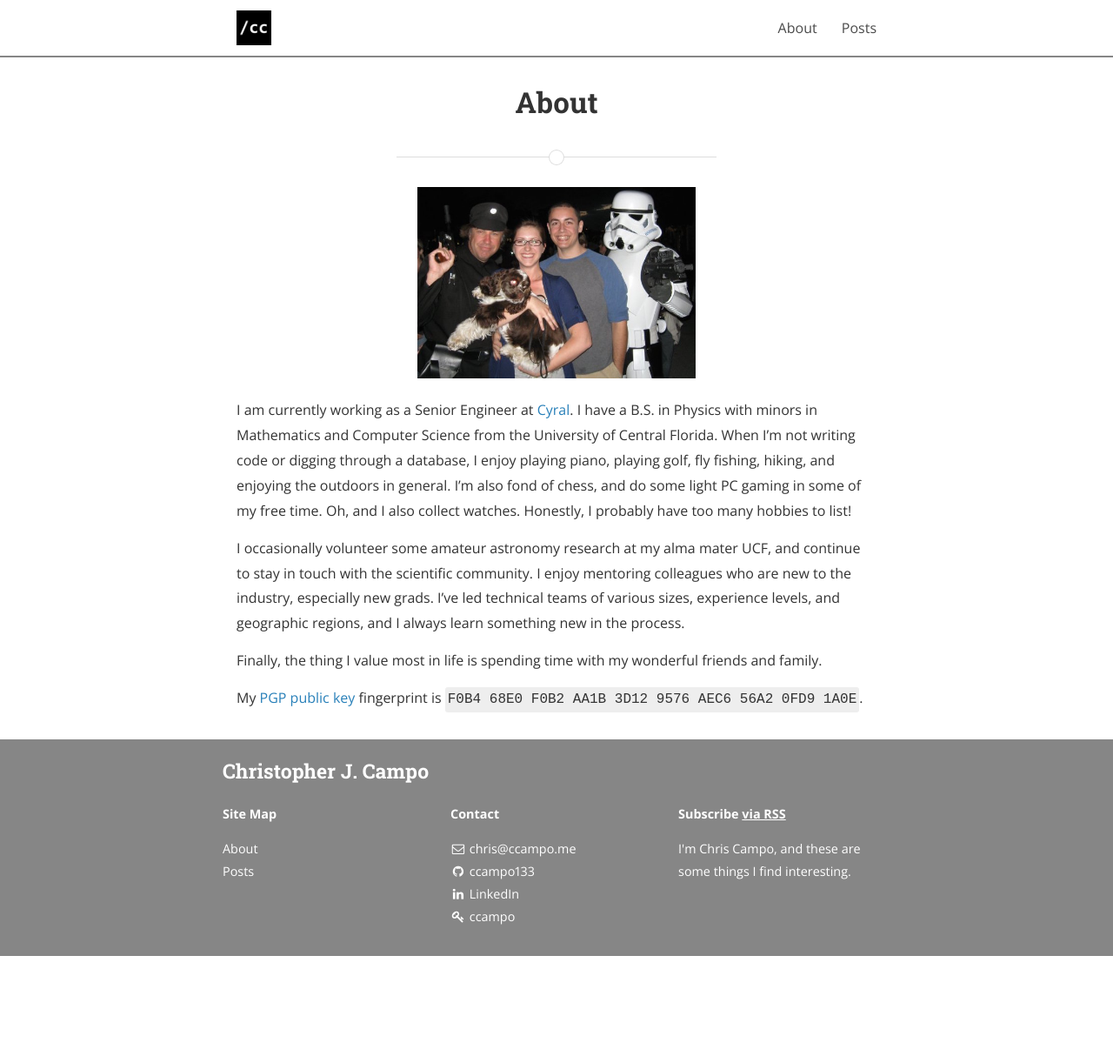
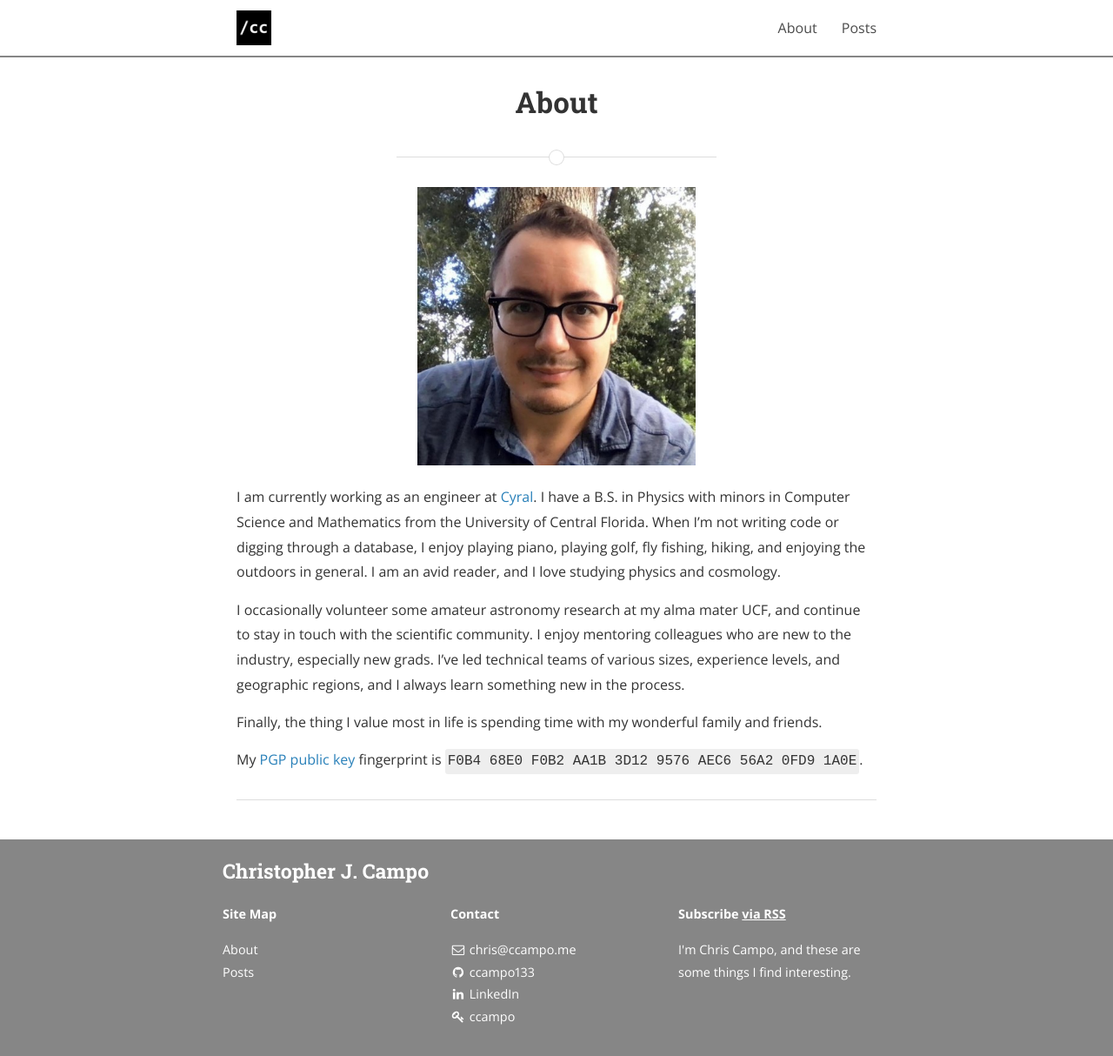
Before and after one commit to ccampo133/ccampo133.github.io, a Jekyll site: the page built from pages/about.md, in a window 1280 px wide. Shown: the whole page at 87% size. Built offline with Jekyll 4.4.1, drawn with Linux system fonts in a browser that asks for light colours; nearby versions of some CDN libraries; a style sheet for code colours, icons or effects is not loaded; before the commit the page ends 1099 px from its top, so only the background shows below that.

Commit message:
Update about page

```diff
--- a/pages/about.md
+++ b/pages/about.md
@@ -4,18 +4,26 @@ title: About
 permalink: /about/
 ---
 
-<img src="{{ site.baseurl }}/assets/images/me.jpg" title="My wife and I with our late beloved pooch Albert and the 501st Legion (c. 2009)" class="profile">
+<img src="{{ site.baseurl }}/assets/images/me.jpg" title="Me (c. 2021)" class="profile">
 
-I am currently working as a Senior Engineer at [Cyral](https://cyral.com/). I have a B.S. in Physics with minors in
-Mathematics and Computer Science from the University of Central Florida. When I'm not writing code or digging through a
-database, I enjoy playing piano, playing golf, fly fishing, hiking, and enjoying the outdoors in general. I'm also fond
-of chess, and do some light PC gaming in some of my free time. Oh, and I also collect watches. Honestly, I probably have
-too many hobbies to list!
+I am currently working as an engineer at [Cyral][work]. I have a B.S. in Physics
+with minors in Computer Science and Mathematics from the University of Central
+Florida. When I'm not writing code or digging through a database, I enjoy
+playing piano, playing golf, fly fishing, hiking, and enjoying the outdoors in
+general. I am an avid reader, and I love studying physics and cosmology.
 
-I occasionally volunteer some amateur astronomy research at my alma mater UCF, and continue to stay in touch with the
-scientific community. I enjoy mentoring colleagues who are new to the industry, especially new grads. I've led technical
-teams of various sizes, experience levels, and geographic regions, and I always learn something new in the process.
+I occasionally volunteer some amateur astronomy research at my alma mater UCF,
+and continue to stay in touch with the scientific community. I enjoy mentoring
+colleagues who are new to the industry, especially new grads. I've led technical
+teams of various sizes, experience levels, and geographic regions, and I always
+learn something new in the process.
 
-Finally, the thing I value most in life is spending time with my wonderful friends and family.
+Finally, the thing I value most in life is spending time with my wonderful
+family and friends.
 
-My [PGP public key](/assets/misc/pgp_key.asc) fingerprint is `F0B4 68E0 F0B2 AA1B 3D12 9576 AEC6 56A2 0FD9 1A0E`.
+My [PGP public key](/assets/misc/pgp_key.asc) fingerprint is
+`F0B4 68E0 F0B2 AA1B 3D12 9576 AEC6 56A2 0FD9 1A0E`.
+
+---
+
+[work]: https://cyral.com/
```
Also changed, not shown: assets/images/me.jpg, assets/images/me_old.jpg (added).
